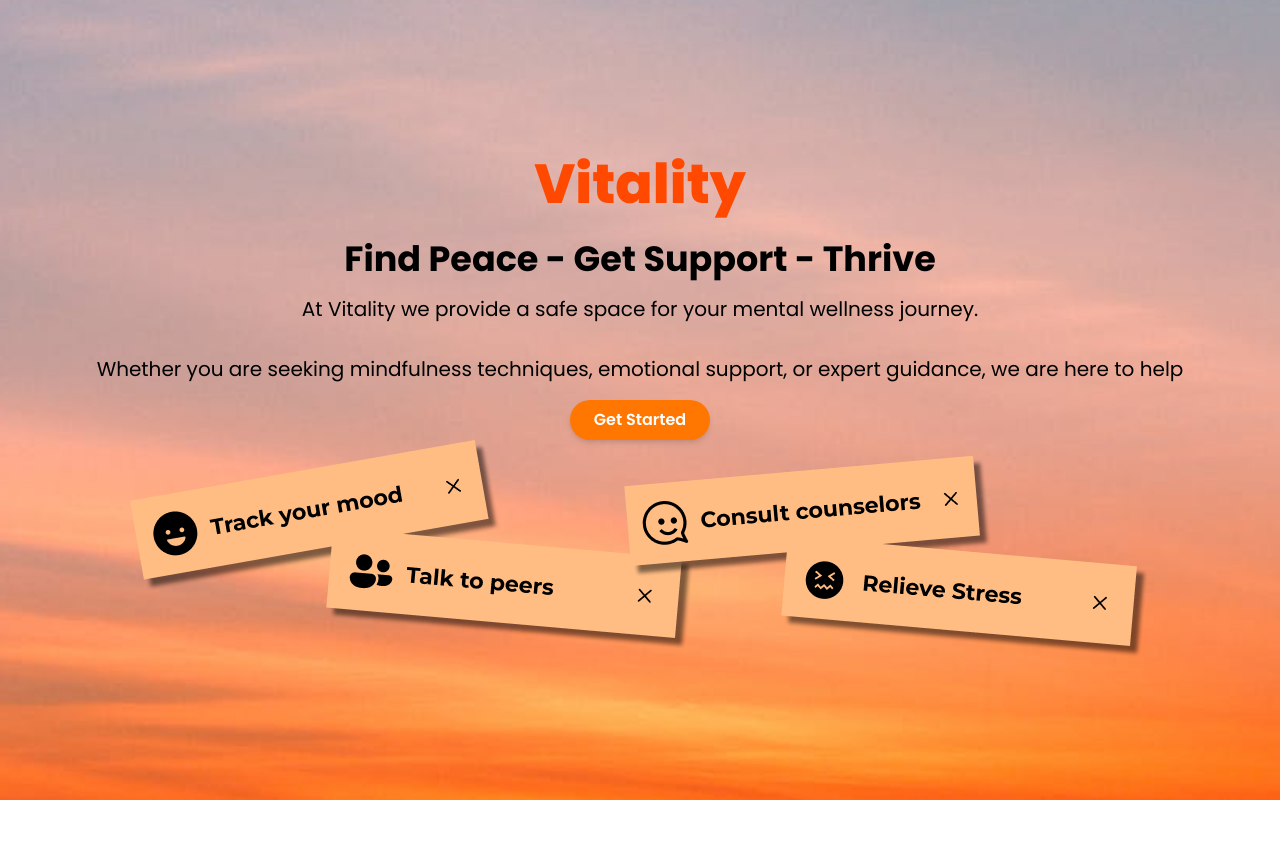
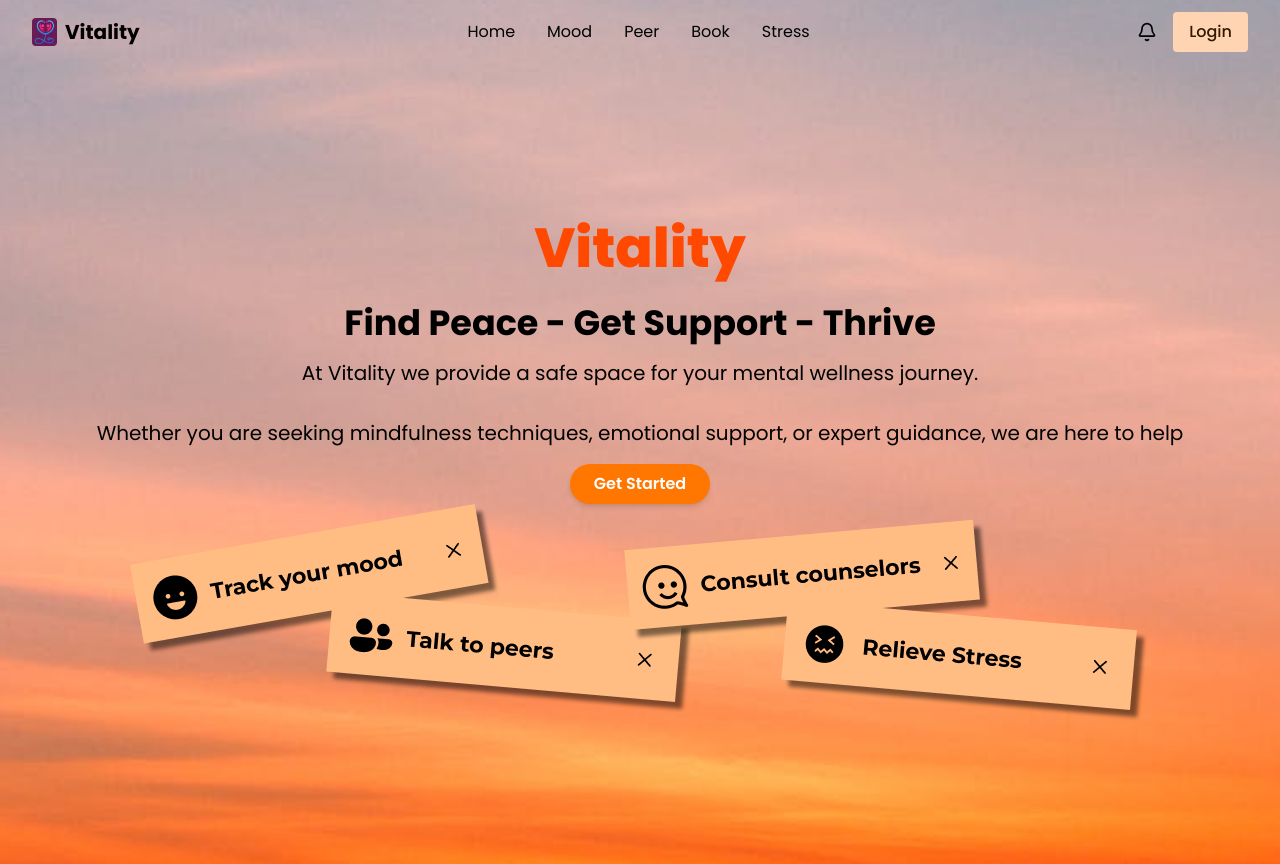
Before and after one commit to NSuryansh/Built_it, a React (Vite) app in the folder frontend/: page / in a window 1280 px wide. Before the commit the page ends 800 px from the top, so only its background shows below. Built offline with nearby package versions, Linux system fonts and the light colour scheme.

Commit message:
logout ficed and user navbar fixed

```diff
--- a/frontend/src/components/Navbar.jsx
+++ b/frontend/src/components/Navbar.jsx
@@ -17,6 +17,8 @@ const Navbar = () => {
     { name: "Stress", link: "/stress" },
   ];
 
+  // Retrieve usertype from localStorage
+  const userType = localStorage.getItem("user_type");
   const username = "Abc";
   const email = "1@gmail.com";
   const phoneNumber = "1234567890";
@@ -25,6 +27,17 @@ const Navbar = () => {
   const toggleMenu = () => {
     setIsOpen(!isOpen);
   };
+
+  const handleLogout = () =>{
+    localStorage.clear()
+    if(userType === "user"){
+      navigate("/login")
+    }else if(userType === "doc"){
+      navigate("/doctor/login")
+    }else{
+      navigate("admin/login")
+    }
+  }
 
   return (
     <nav className="bg-transperent">
@@ -45,7 +58,7 @@ const Navbar = () => {
                 key={i}
                 href={item.link}
                 className={`hover:text-[var(--custom-primary-orange)] focus:text-[var(--custom-primary-orange)] transition-colors ${
-                  location == item.link
+                  location === item.link
                     ? "underline underline-offset-4 text-[var(--landing-bg-orange)] decoration-2"
                     : ""
                 }`}
@@ -76,7 +89,7 @@ const Navbar = () => {
                       <a
                         href={item.link}
                         className={`hover:text-[var(--custom-primary-orange)] focus:text-[var(--custom-primary-orange)] transition-colors ${
-                          location == item.link
+                          location === item.link
                             ? "underline underline-offset-4 text-[var(--landing-bg-orange)] decoration-2"
                             : ""
                         }`}
@@ -93,6 +106,9 @@ const Navbar = () => {
             <button className="cursor-pointer">
               <Bell className="w-5 h-5" />
             </button>
+
+            {userType ? (
+              <>
                 <button
                   onClick={() => {
                     setShowDetails(!showDetails);
@@ -146,7 +162,7 @@ const Navbar = () => {
                           Modify
                         </button>
                         <button
-                      // onClick={onLogout}
+                          onClick={handleLogout}
                           className="flex-1 bg-[var(--custom-orange-200)] hover:bg-[var(--custom-orange-300)] text-[var(--custom-orange-900)] rounded px-4 py-2 text-sm font-medium transition-colors"
                         >
                           Logout
@@ -155,6 +171,15 @@ const Navbar = () => {
                     </div>
                   </div>
                 </div>
+              </>
+            ) : (
+              <button
+                onClick={() => navigate("/login")}
+                className="px-4 py-2 bg-[var(--custom-orange-200)] hover:bg-[var(--custom-orange-300)] text-[var(--custom-orange-900)] rounded font-medium"
+              >
+                Login
+              </button>
+            )}
           </div>
         </div>
       </div>
--- a/frontend/src/pages/Landing.jsx
+++ b/frontend/src/pages/Landing.jsx
@@ -1,8 +1,11 @@
 import React from "react";
 import { Link, useLocation } from "react-router-dom";
+import Navbar from "../components/Navbar";
 
 const Landing = () => {
   return (
+    <>
+    <Navbar/>
     <div className="px-2 sm:px-4 min-h-screen flex justify-center items-center overflow-y-hidden">
       <div className="flex flex-col h-full items-center justify-center">
         <div className="text-[45px] sm:text-[55px] font-extrabold text-[var(--landing-bg-orange)]">
@@ -30,6 +33,7 @@ const Landing = () => {
         <img src="/assests/plates.png" alt="" className="hidden md:block" />
       </div>
     </div>
+    </>
   );
 };
 
--- a/frontend/src/pages/Modify_profile.jsx
+++ b/frontend/src/pages/Modify_profile.jsx
@@ -1,5 +1,6 @@
 import React, { useState } from "react";
 import { useNavigate } from "react-router-dom";
+import Navbar from "../components/Navbar";
 
 const ModifyProfile = ({
   username,
@@ -28,6 +29,8 @@ const ModifyProfile = ({
   };
 
   return (
+    <div>
+    <Navbar/>
     <div className="min-h-screen bg-gradient-to-b from-[var(--custom-orange-50)] to-[var(--custom-white)] py-12">
       <div className="max-w-md mx-auto bg-[var(--custom-white)] rounded-xl shadow-lg overflow-hidden">
         <div className="px-6 py-8">
@@ -138,6 +141,7 @@ const ModifyProfile = ({
         </div>
       </div>
     </div>
+    </div>
   );
 };
 
```
Lines whose indentation alone changed are shown as unchanged.
